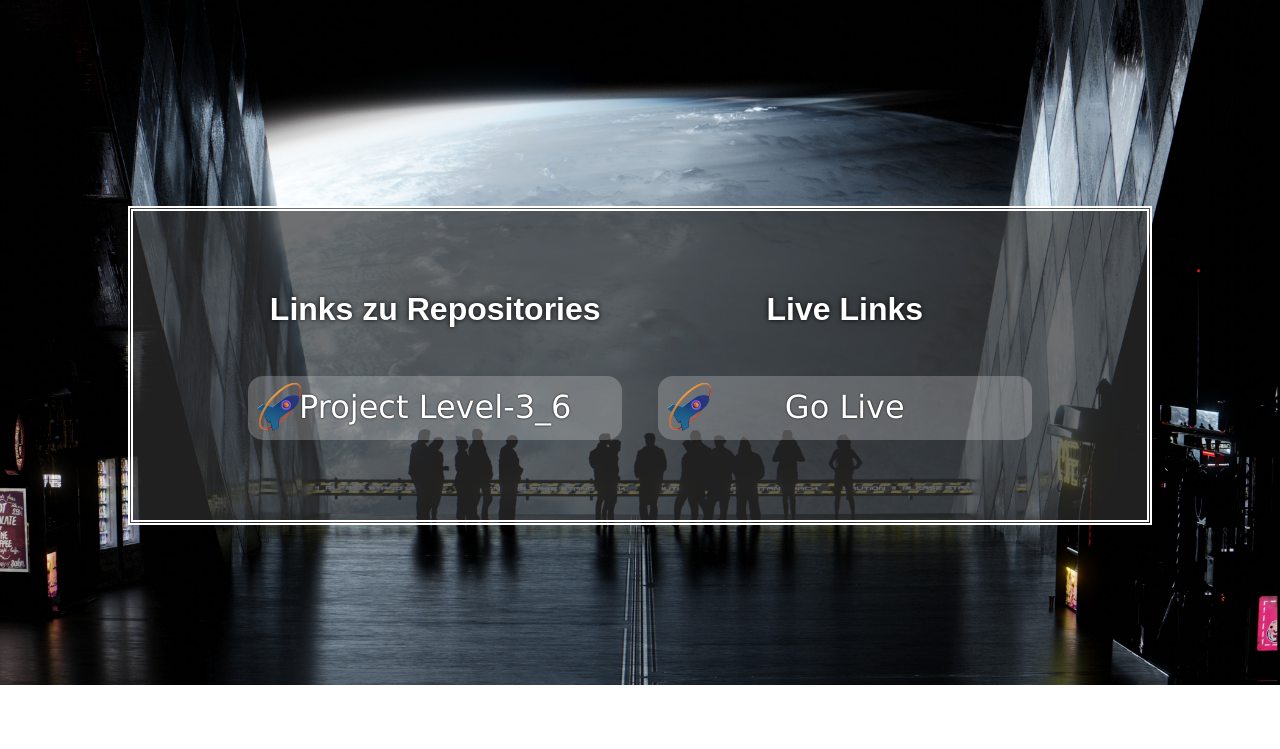
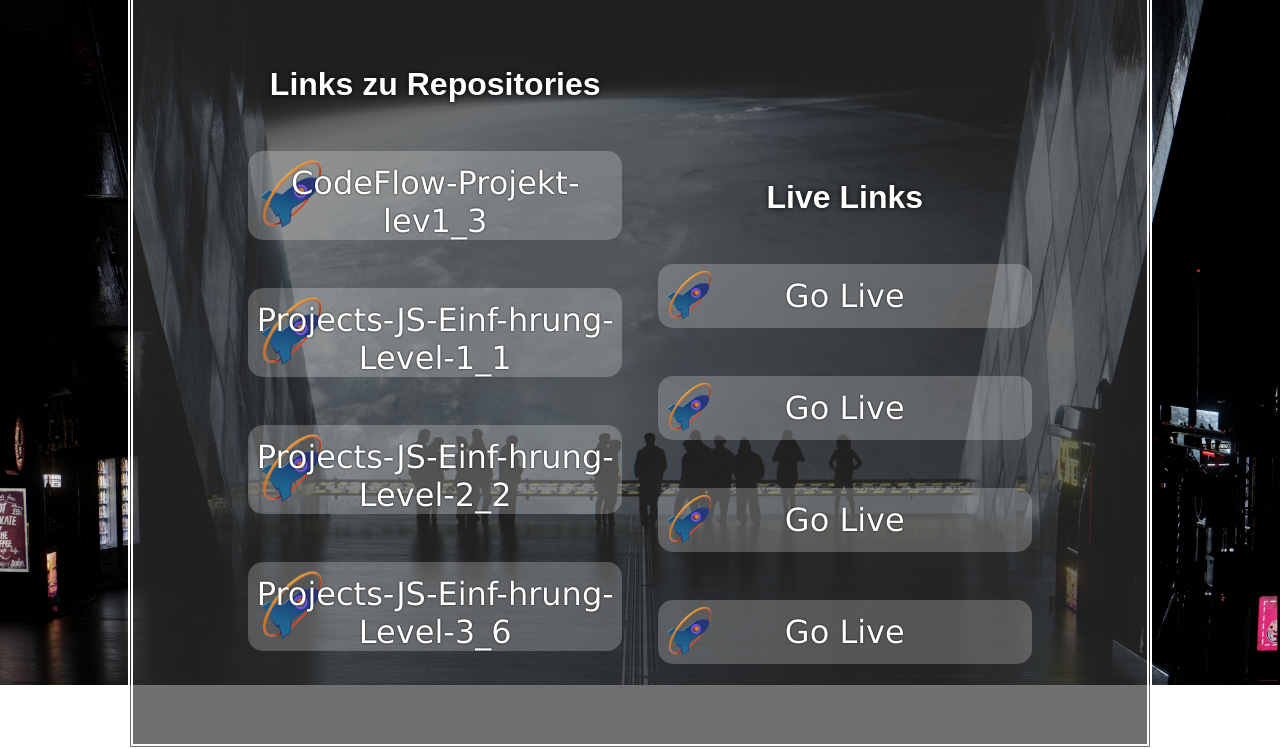
Before and after one commit to samuelaliyari/Aufgaben, a plain HTML site: page index.html in a window 1280 px wide. Shown: the part 115-864 px from the top of the page. Before the commit the page ends 800 px from the top, so only its background shows below. Drawn offline with Linux system fonts and the light colour scheme.

Commit message:
20-Oktober-2023

```diff
--- a/index.html
+++ b/index.html
@@ -24,13 +24,19 @@
             <article>
                 <h3>Links zu Repositories</h3>
                     <ul>
-                        <li><a href="https://github.com/samuelaliyari/Projects-CSS-Vertiefung-Level-3_6" target="_blank">Project Level-3_6</a></li>
+                        <li><a href="https://github.com/samuelaliyari/CodeFlow-Projekt-lev1_3" target="_blank">CodeFlow-Projekt-lev1_3</a></li>
+                        <li><a href="https://github.com/samuelaliyari/Projects-JS-Einf-hrung-Level-1_1" target="_blank">Projects-JS-Einf-hrung-Level-1_1</a></li>
+                        <li><a href="https://github.com/samuelaliyari/Projects-JS-Einf-hrung-Level-2_2" target="_blank">Projects-JS-Einf-hrung-Level-2_2</a></li>
+                        <li><a href="https://github.com/samuelaliyari/Projects-JS-Einf-hrung-Level-3_6" target="_blank">Projects-JS-Einf-hrung-Level-3_6</a></li>
                     </ul>
             </article>
             <article>
                 <h3>Live Links</h3>
                     <ul class="live">
-                        <li><a href="https://samuelaliyari.github.io/Projects-CSS-Vertiefung-Level-3_6/" target="_blank"> Go Live</a></li>
+                        <li><a href="https://samuelaliyari.github.io/CodeFlow-Projekt-lev1_3/" target="_blank"> Go Live</a></li>
+                        <li><a href="https://samuelaliyari.github.io/Projects-JS-Einf-hrung-Level-1_1/" target="_blank"> Go Live</a></li>
+                        <li><a href="https://samuelaliyari.github.io/Projects-JS-Einf-hrung-Level-2_2/" target="_blank"> Go Live</a></li>
+                        <li><a href="https://samuelaliyari.github.io/Projects-JS-Einf-hrung-Level-3_6/" target="_blank"> Go Live</a></li>
                     </ul>
             </article>
             </div>
```
